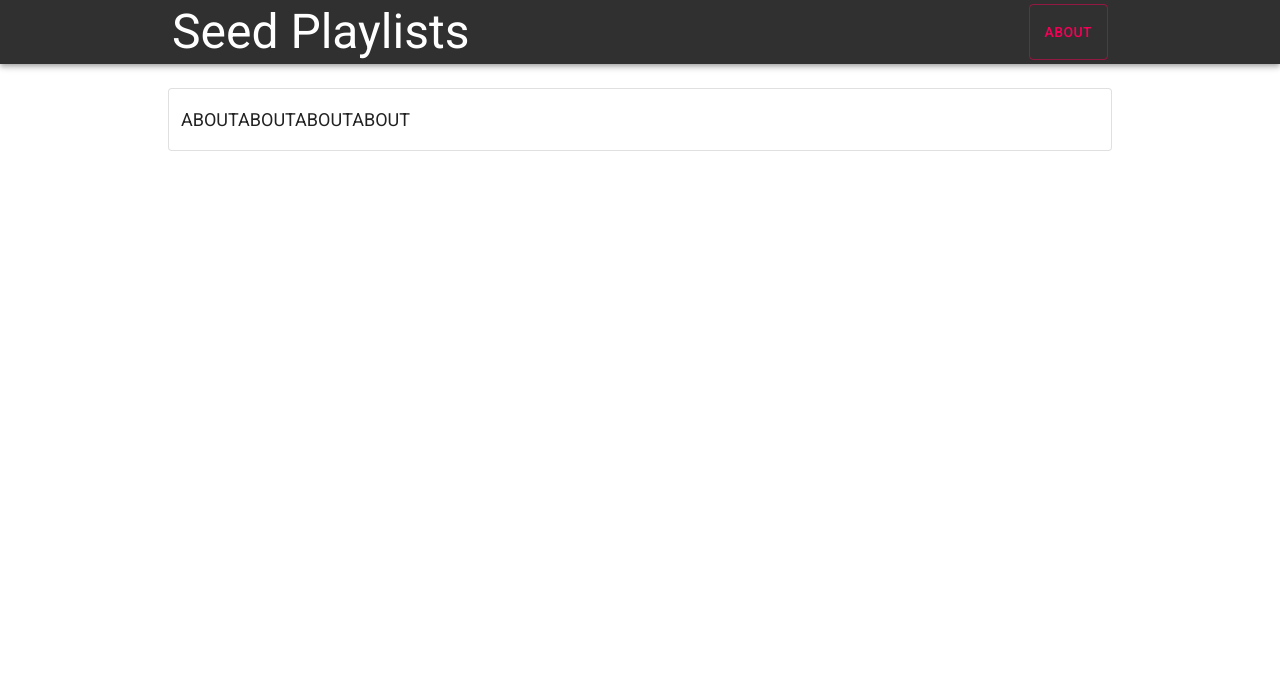
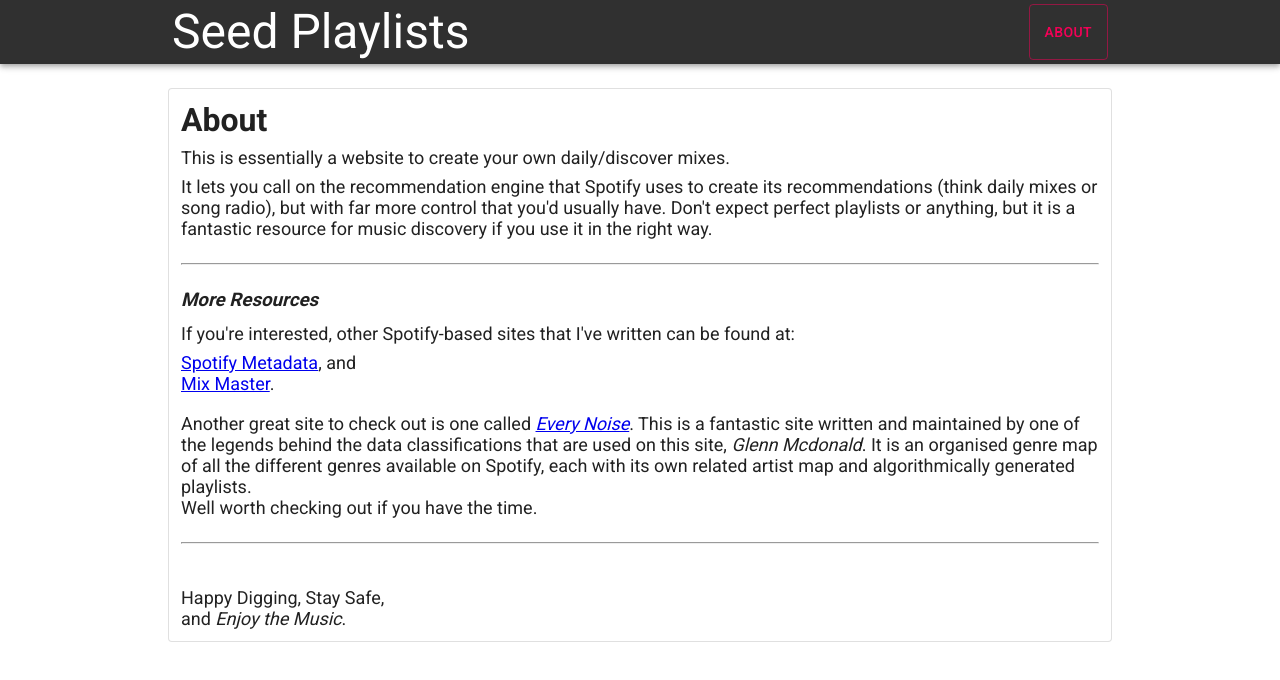
Before and after one commit to jacobcolyvan/seed-playlist, a React (Create React App) app: page /about in a window 1280 px wide. Shown: the top 680 px of the page. Built offline with nearby package versions, Linux system fonts and the light colour scheme.

Commit message:
added to About page

```diff
--- a/package.json
+++ b/package.json
@@ -12,7 +12,8 @@
     "react": "^16.14.0",
     "react-dom": "^16.14.0",
     "react-router-dom": "^5.2.0",
-    "react-scripts": "^4.0.1"
+    "react-scripts": "^4.0.1",
+    "styled-components": "^5.2.1"
   },
   "scripts": {
     "start": "react-scripts start",
--- a/src/components/Form.js
+++ b/src/components/Form.js
@@ -203,7 +203,8 @@
 
         {/* <Input title='loudness' saveParam={saveActiveParam} limit={1}/> */}
 
-        <br/><br/>
+        <br/><br/><br/>
+
         <Button variant='outlined' color='primary' fullWidth onClick={onSubmit}>
           Get Tracks
         </Button>
--- a/src/pages/About.js
+++ b/src/pages/About.js
@@ -1,11 +1,72 @@
-import React from 'react'
+import React from 'react';
+import styled from 'styled-components';
+
+const Main = styled.div`
+  h2 {
+    margin-bottom: 16px;
+  }
+`
+
+const Afterword = styled.div`
+  hr {
+   /* margin-top: 64px; */
+  }
+  p {
+    margin: 0;
+  }
+
+  h3 {
+    margin-bottom: 12px;
+  }
+
+  br{
+    margin-bottom: 16px;
+  }
+  #links-header {
+    margin-bottom: 8px;
+  }
+  .links {
+    margin: 0;
+  }
+`
 
 const About = () => {
   return (
     <div>
-      <p>ABOUTABOUTABOUTABOUT</p>
+      <Main>
+        <h1>About</h1>
+        <p>This is essentially a website to create your own daily/discover mixes.</p>
+
+        <p>It lets you call on the recommendation engine that Spotify uses to create its recommendations (think daily mixes or song radio), but with far more control that you'd usually have. Don't expect perfect playlists or anything, but it is a fantastic resource for music discovery if you use it in the right way.</p>
+
+        {/* <p><i>So how to use it then?</i></p> */}
+        {/* <p>One way to use this site...</p> */}
+      </Main>
+
+      <Afterword>
+        <hr />
+        <h3><i>More Resources</i></h3>
+        <p id="links-header">If you're interested, other Spotify-based sites that I've written can be found at:</p>
+        <p className="links"><a target="_blank" rel="noopener noreferrer" href="https://spotify-metadata.netlify.app/">
+          Spotify Metadata
+        </a>, and</p>
+        <p className="links"><a target="_blank" rel="noopener noreferrer" href="https://mix-master.netlify.app/">
+          Mix Master
+        </a>.</p>
+
+        <br/>
+
+        <p>Another great site to check out is one called <a target="_blank" rel="noopener noreferrer" href="http://everynoise.com/"><i>Every Noise</i></a>. This is a fantastic site written and maintained by one of the legends behind the data classifications that are used on this site, <i>Glenn Mcdonald</i>. It is an organised genre map of all the different genres available on Spotify, each with its own related artist map and algorithmically generated playlists.</p>
+        <p>Well worth checking out if you have the time.</p>
+
+       <hr /><br/>
+
+        <p className="afterword">Happy Digging, Stay Safe,</p>
+        <p>and <i>Enjoy the Music</i>.</p>
+
+      </ Afterword>
     </div>
   )
-}
+};
 
-export default About
+export default About;
```
Also changed, not shown: 1 other file (tests, documents, lock files or other folders).
